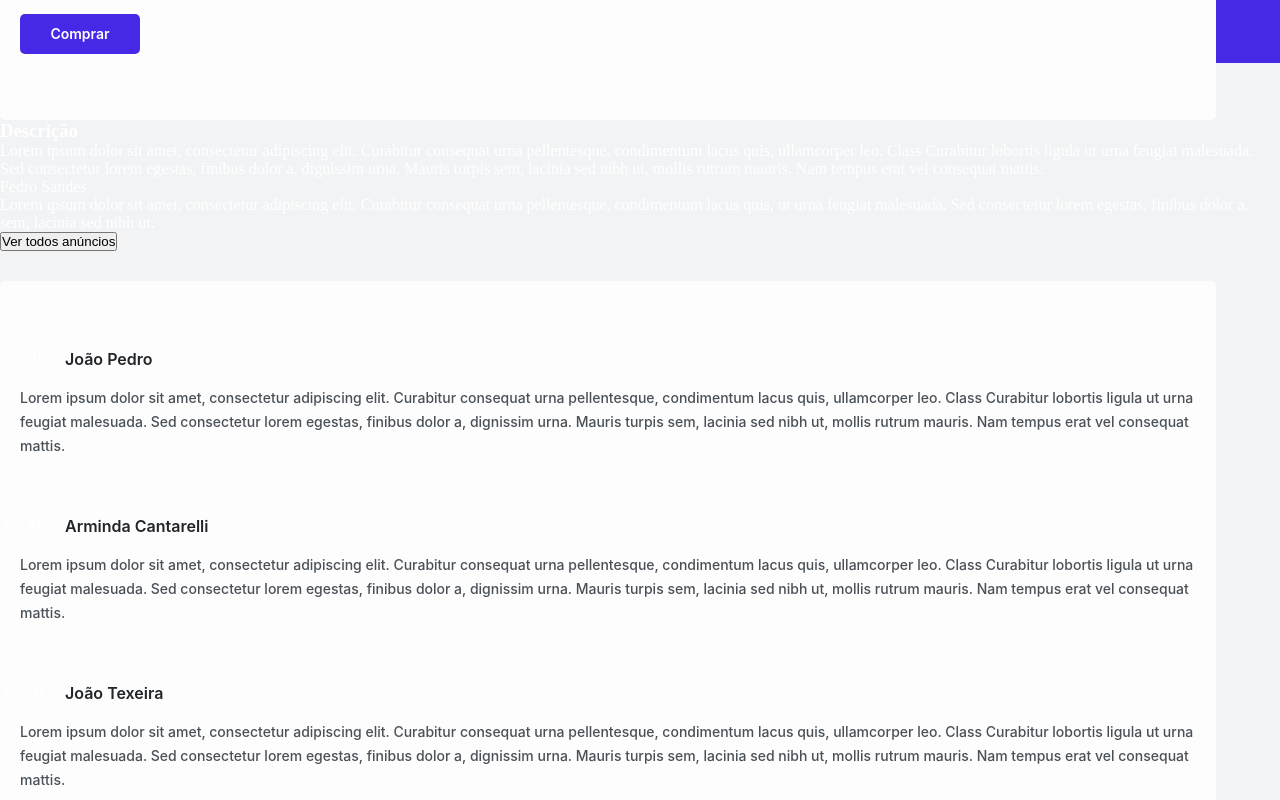
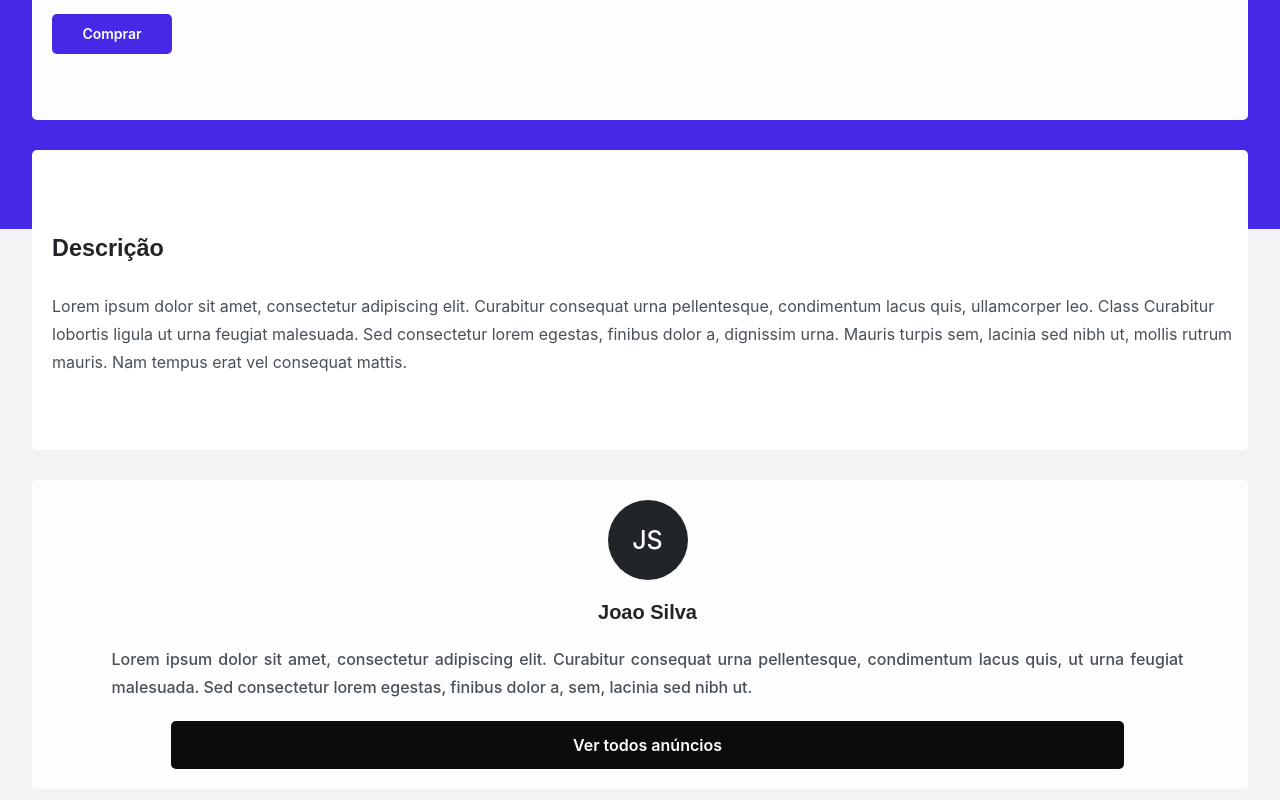
Before and after one commit to Mrdiskman/Motors_shop, a Next.js app in the folder motors_shop_next_app/: page /announceDetail in a window 1280 px wide. Shown: the part 620-1420 px from the top of the page. Built offline with nearby package versions, Linux system fonts and the light colour scheme.

Commit message:
Announce Detail Complete/ Feat

```diff
--- /dev/null
+++ b/motors_shop_next_app/src/components/AnnounceDetailComponents/AnnounceDescription/index.tsx
@@ -0,0 +1,14 @@
+import { database } from "@/database";
+import { SellerDataStyled } from "./styled";
+
+function AnnounceDescription() {
+  const announce = database.user.announcements[0];
+  return (
+    <SellerDataStyled>
+      <h3>Descrição</h3>
+      <p className="description">{announce.description}</p>
+    </SellerDataStyled>
+  );
+}
+
+export default AnnounceDescription;
--- /dev/null
+++ b/motors_shop_next_app/src/components/AnnounceDetailComponents/AnnounceDescription/styled.ts
@@ -0,0 +1,31 @@
+import styled from "styled-components";
+
+export const SellerDataStyled = styled.div`
+  margin-top: 30px;
+  width: 95vw;
+  min-height: 300px;
+  height: fit-content;
+  display: flex;
+  flex-direction: column;
+  justify-content: center;
+  align-items: flex-start;
+  background-color: #ffffff;
+  font-family: "Lexend", sans-serif;
+  border-radius: 5px;
+  padding-left: 20px;
+  padding-top: 20px;
+  font-weight: 600;
+  font-size: 20px;
+  padding-bottom: 10px;
+  padding-right: 5px;
+  color: #212529;
+
+  .description {
+    margin-top: 30px;
+    font-family: "Inter", sans-serif;
+    font-weight: 400;
+    font-size: 16px;
+    line-height: 28px;
+    color: #495057;
+  }
+`;
--- /dev/null
+++ b/motors_shop_next_app/src/components/AnnounceDetailComponents/SellerData/index.tsx
@@ -0,0 +1,15 @@
+import { database } from "@/database";
+import { SellerDataStyled } from "./styled";
+
+function SellerData() {
+  return (
+    <SellerDataStyled>
+      <p className="sellerNameAbreviation">JS</p>
+      <p className="sellerName">Joao Silva</p>
+      <p className="sellerDescription">{database.user.descripition}</p>
+      <button className="seeAnnounces">Ver todos anúncios</button>
+    </SellerDataStyled>
+  );
+}
+
+export default SellerData;
--- /dev/null
+++ b/motors_shop_next_app/src/components/AnnounceDetailComponents/SellerData/styled.ts
@@ -0,0 +1,67 @@
+import styled from "styled-components";
+
+export const SellerDataStyled = styled.div`
+  margin-top: 30px;
+  width: 95vw;
+  min-height: 300px;
+  height: fit-content;
+  display: flex;
+  flex-direction: column;
+  justify-content: center;
+  align-items: center;
+  background-color: #fdfdfd;
+  border-radius: 5px;
+  padding-left: 20px;
+  padding-top: 20px;
+  padding-bottom: 10px;
+  padding-right: 5px;
+  gap: 20px;
+
+  .sellerNameAbreviation {
+    width: 80px;
+    height: 80px;
+    background-color: #212529;
+    border-radius: 50%;
+    display: flex;
+    justify-content: center;
+    align-items: center;
+    color: #FFFFFF;
+    font-family: "Inter", sans-serif;
+    font-weight: 500;
+    line-height: 39px;
+    font-size: 25px;
+  }
+
+  .sellerName {
+    font-size: 20px;
+    line-height: 25px;
+    color: #212529;
+    font-family: "Lexend", sans-serif;
+    font-weight: 600;
+  }
+
+  .sellerDescription {
+    font-family: "Inter", sans-serif;
+    width: 90%;
+    font-weight: 500;
+    font-size: 16px;
+    line-height: 28px;
+    text-align: justify;
+    color: #495057;
+  }
+  .seeAnnounces {
+    display: flex;
+    justify-content: center;
+    align-items: center;
+    width: 80%;
+    height: 48px;
+    background: #0B0D0D;
+    border: none;
+    border-radius: 5px;
+    color: #FFFFFF;
+    font-family: "Inter", sans-serif;
+    font-weight: 600;
+    font-size: 16px;
+    margin-bottom: 10px;
+  }
+`;
--- a/motors_shop_next_app/src/components/GeneralComponents/Background/styled.ts
+++ b/motors_shop_next_app/src/components/GeneralComponents/Background/styled.ts
@@ -12,6 +12,10 @@ export const BackGroundStyle = styled.main`
     #f1f3f5 100%
   );
   padding-bottom: 50px;
+  display: flex;
+  flex-direction: column;
+  justify-content: center;
+  align-items: center;
   .titleHome {
     width: 100%;
     font-family: "Lexend", sans-serif;
--- a/motors_shop_next_app/src/pages/announceDetail/index.tsx
+++ b/motors_shop_next_app/src/pages/announceDetail/index.tsx
@@ -1,63 +1,41 @@
+import AnnounceDescription from "@/components/AnnounceDetailComponents/AnnounceDescription";
 import Comments from "@/components/AnnounceDetailComponents/Comments";
 import AnnounceData from "@/components/AnnounceDetailComponents/DataAnnounce";
 import PrimaryImage from "@/components/AnnounceDetailComponents/MainImage";
 import MakeComment from "@/components/AnnounceDetailComponents/MakeComment";
 import MiniPictures from "@/components/AnnounceDetailComponents/MiniPictures";
 import MiniPicturesDesktop from "@/components/AnnounceDetailComponents/MiniPicturesDeskTop";
+import SellerData from "@/components/AnnounceDetailComponents/SellerData";
 import BackGround from "@/components/GeneralComponents/Background";
 import Footer from "@/components/GeneralComponents/Footer";
 import Header from "@/components/GeneralComponents/Header";
-import { database } from "@/database";
+import { AnnounceDetailStyled } from "./styled";
 
 function AnnounceDetailPage() {
-  const announce = database.user.announcements[0];
 
   return (
     <>
       <Header />
       <BackGround>
-        <section>
+        <AnnounceDetailStyled>
           <div className="upside">
             <div className="left">
               <PrimaryImage />
               <AnnounceData />
-
-              <div className="containers descriptionContainer">
-                <h3>Descrição</h3>
-                <p className="description">{announce.description}</p>
-              </div>
-
+              <AnnounceDescription />
               <div className="mobileFront">
                 <MiniPictures />
-
-                <div className="containers sellerDataSection containerRigths">
-                  <p className="sellerNameAbreviation"></p>
-                  <p className="sellerName">{database.user.name}</p>
-                  <p className="sellerDescription">
-                    {database.user.descripition}
-                  </p>
-                  <button className="seeAnnounces">Ver todos anúncios</button>
-                </div>
+                <SellerData />
               </div>
-
               <Comments />
-
               <MakeComment />
             </div>
-
             <div className="deskTopFront">
               <MiniPicturesDesktop />
-              <div className="containers sellerDataSection containerRigths">
-                <p className="sellerNameAbreviation">JS</p>
-                <p className="sellerName">Joao Silva</p>
-                <p className="sellerDescription">
-                  {database.user.descripition}
-                </p>
-                <button className="seeAnnounces">Ver todos anúncios</button>
-              </div>
+              <SellerData />
             </div>
           </div>
-        </section>
+        </AnnounceDetailStyled>
       </BackGround>
       <Footer />
     </>
--- a/motors_shop_next_app/src/pages/announceDetail/styled.ts
+++ b/motors_shop_next_app/src/pages/announceDetail/styled.ts
@@ -0,0 +1,5 @@
+import styled from "styled-components";
+
+export const AnnounceDetailStyled = styled.section`
+
+`
```
